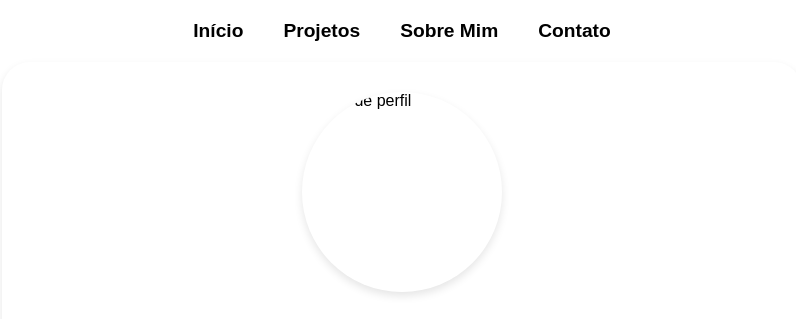
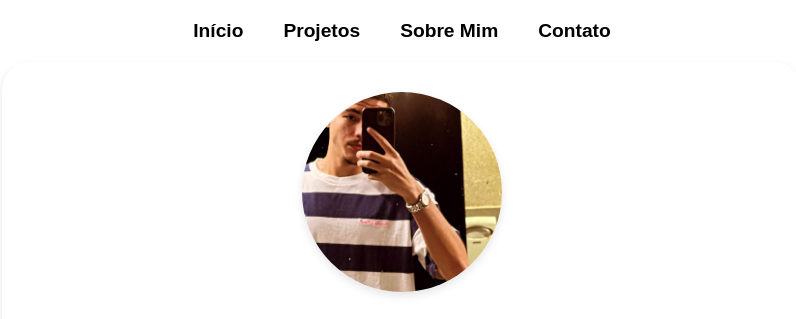
Before and after one commit to GustavoPessoa85/Portifolio-em-desenvolvimento, a plain HTML site: page sobre.html in a window 1280 px wide. Shown: the top 319 px of the page, without its empty margins (238-1034 px from the left). Drawn offline with Linux system fonts and the light colour scheme.

Commit message:
Update sobre.html

```diff
--- a/sobre.html
+++ b/sobre.html
@@ -24,7 +24,7 @@
 
 		<main>
 			<section id="sobre-mim">
-				<img class="foto" src="/eu/eu.jpg" alt="Foto de perfil">
+				<img class="foto" src="eu.jpg" alt="Foto de perfil">
 
 				<div class="informacoes">
 					<h2>Gustavo Pessoa</h2>
```
